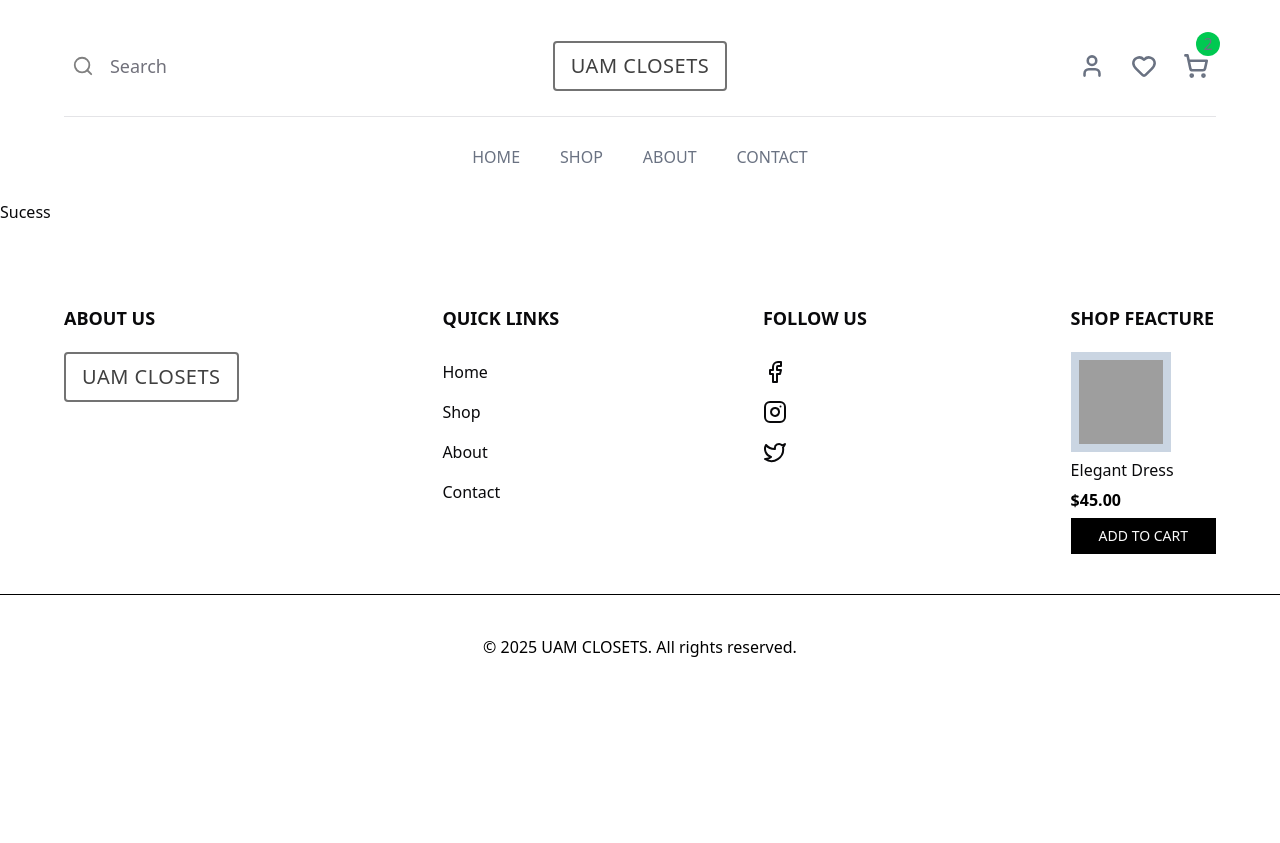
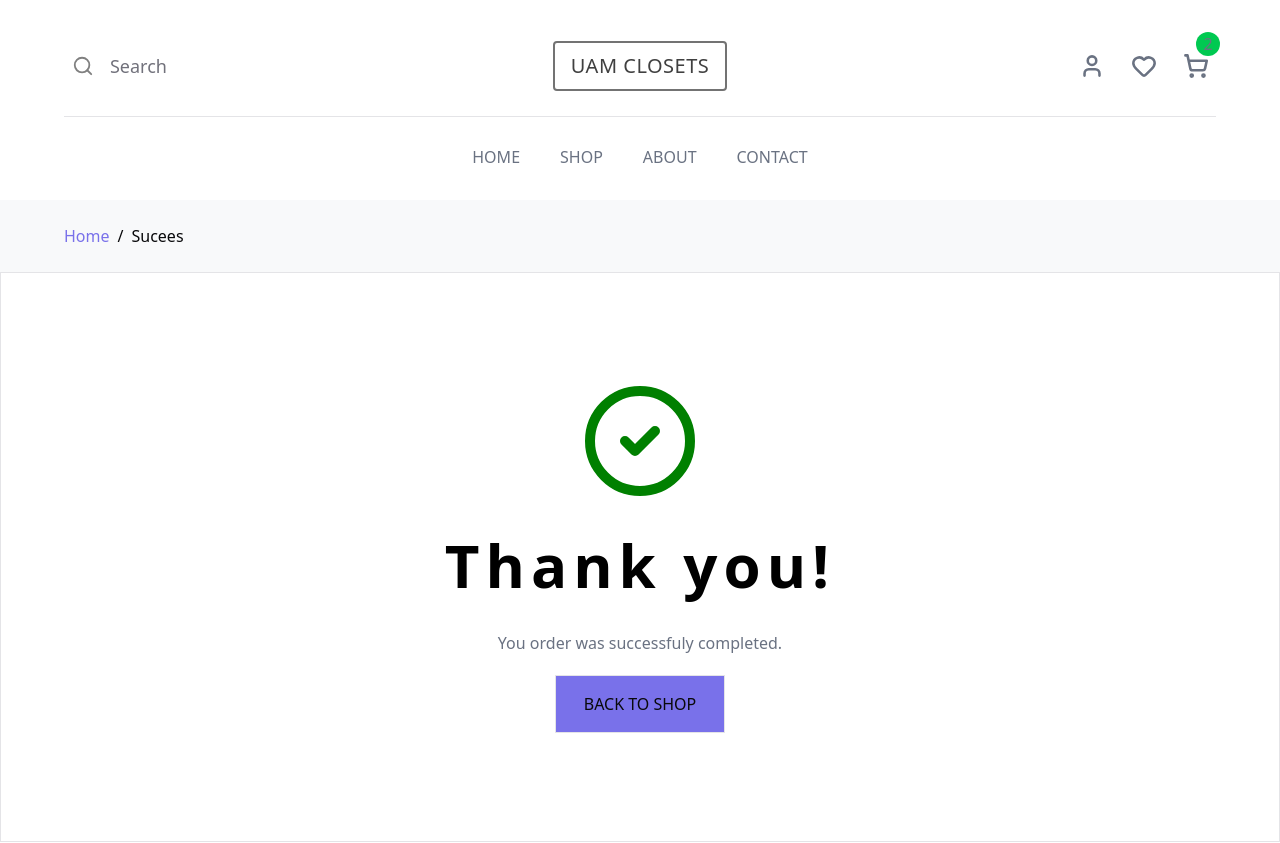
Before and after one commit to wetwan/mamah-web, a Next.js app: page /success in a window 1280 px wide. Shown: the top 843 px of the page. Before the commit the page ends 800 px from the top, so only its background shows below. Built offline with nearby package versions, Linux system fonts and the light colour scheme; grey boxes are pictures that could not be loaded.

Commit message:
h2 chanes changes, about page image

```diff
--- a/app/about/page.tsx
+++ b/app/about/page.tsx
@@ -1,9 +1,28 @@
-import React from 'react'
+import Link from "next/link";
+import React from "react";
+import image from "@/public/mamah.png";
+import Image from "next/image";
+import H2 from "@/components/h2";
 
 const About = () => {
   return (
-    <div>About</div>
-  )
-}
+    <div>
+      <div className="w-full  py-6 bg-[#f8f9fa] md:px-8 lg:px-16 xl:32 2xl:px-64   capitalize flex items-center gap-2 px-4 font-medium">
+        <Link href={"/"} className="text-[#7971ea]">
+          home
+        </Link>
+        / <p>sucees</p>
+      </div>
+      <div className="md:px-8 lg:px-16 xl:32 2xl:px-64 px-4 mt-20 flex flex-col lg:flex-row lg:h-[calc(100vh-500px)] border gap-10 py-5">
+        <div className="w-full lg:w-1/2  relative">
+          <Image src={image} alt="about" sizes="" fill className=""/>
+        </div>
+        <div className="w-full lg:w-1/2 border">
+        <H2 text="How We Started" className='flex items-start' />
+        </div>
+      </div>
+    </div>
+  );
+};
 
-export default About
+export default About;
--- a/app/page.tsx
+++ b/app/page.tsx
@@ -10,19 +10,22 @@ const Home = () => {
     <div>
       <Hero />
       <div className=" px-4 md:px-8 lg:px-16 xl:32 2xl:px-64 mt-20">
-        <H2 text="new fashion" className="mx-auto mb-5" />
+        <H2 text="new fashion" className="mx-auto mb-5 flex flex-col items-center" />
         <ProductItem />
       </div>
       <div className=" px-4  mt-20">
-        <H2 text="shop category" className="mx-auto mb-5" />
+        <H2 text="shop category" className="mx-auto mb-5 flex flex-col items-center" />
         <Category />
       </div>
-      <div className=" px-4 md:px-8 lg:px-16 xl:32 2xl:px-64 mt-20">
-        <H2 text="shop popular " className="mx-auto mb-5" />
+      <div className=" px-4 md:px-8 lg:px-16 xl:32 2xl:px-64 mt-20 ">
+        <H2
+          text="shop popular "
+          className="mx-auto mb-5 flex flex-col items-center "
+        />
         <ProductItem />
       </div>
       <div className=" px-4 md:px-8 lg:px-16 xl:32 2xl:px-64 mt-20">
-        <H2 text="shop promo! " className="mx-auto mb-5" />
+        <H2 text="shop promo! " className="mx-auto mb-5 flex flex-col items-center" />
         <Promo />
       </div>
     </div>
--- a/app/success/page.tsx
+++ b/app/success/page.tsx
@@ -1,9 +1,38 @@
-import React from 'react'
+import { Button } from "@/components/ui/button";
+import { CheckCircle, CheckCircle2Icon, FileCheckIcon } from "lucide-react";
+import Link from "next/link";
+import React from "react";
 
 const Sucess = () => {
   return (
-    <div>Sucess</div>
-  )
-}
+    <div>
+      <div className="w-full  py-6 bg-[#f8f9fa] md:px-8 lg:px-16 xl:32 2xl:px-64   capitalize flex items-center gap-2 px-4 font-medium">
+        <Link href={"/"} className="text-[#7971ea]">
+          home
+        </Link>
+        / <p>sucees</p>
+      </div>
+      <div className="md:px-8 lg:px-16 xl:32 2xl:px-64 px-4 flex flex-col items-center justify-center border h-[calc(100vh-230px)]">
+        <CheckCircle2Icon color="green" className="text-5xl" size={120} />
 
-export default Sucess
+        <h1 className="my-4 font-bold leading-relaxed tracking-widest text-black text-6xl">
+          {" "}
+          Thank you!
+        </h1>
+        <p className="mb-5 font-light  text-gray-500">
+          {" "}
+          You order was successfuly completed.
+        </p>
+
+        <Link
+          href={"/"}
+          className="w-fit px-7 py-4 uppercase border  bg-[#7971ea]"
+        >
+          back to shop
+        </Link>
+      </div>
+    </div>
+  );
+};
+
+export default Sucess;
--- a/components/h2.tsx
+++ b/components/h2.tsx
@@ -5,7 +5,7 @@ const H2 = ({ text, className }: { text: string; className: any }) => {
   return (
     <div className={`${className} flex flex-col justify-center w-fit px-3 py-2
      `}>
-      <div className="w-12 h-0.5 rounded-full self-center  bg-blue-800" />
+      <div className="w-12 h-0.5 rounded-full   bg-blue-800" />
       <h2 className="text-2xl  capitalize font-light mt-2 md:text-4xl md:mt-4 ">{text}</h2>
     </div>
   );
--- a/components/promo.tsx
+++ b/components/promo.tsx
@@ -57,7 +57,7 @@ const Promo = () => {
   ];
   return (
     <>
-      <div className="h-screen lg:h-[calc(100vh-250px)] p-4 bg-white flex items-center justify-center">
+      <div className="h-screen lg:h-[calc(100vh-250px)] p-4 bg-white flex items-center justify-center max-sm:mt-10">
         <div className="flex flex-col lg:flex-row w-full max-w-6xl rounded-2xl shadow-2xl overflow-hidden bg-white">
           <div className="w-full lg:w-1/2 min-h-[300px] lg:min-h-[600px] flex items-center justify-center bg-red-200">
             <Image
```
